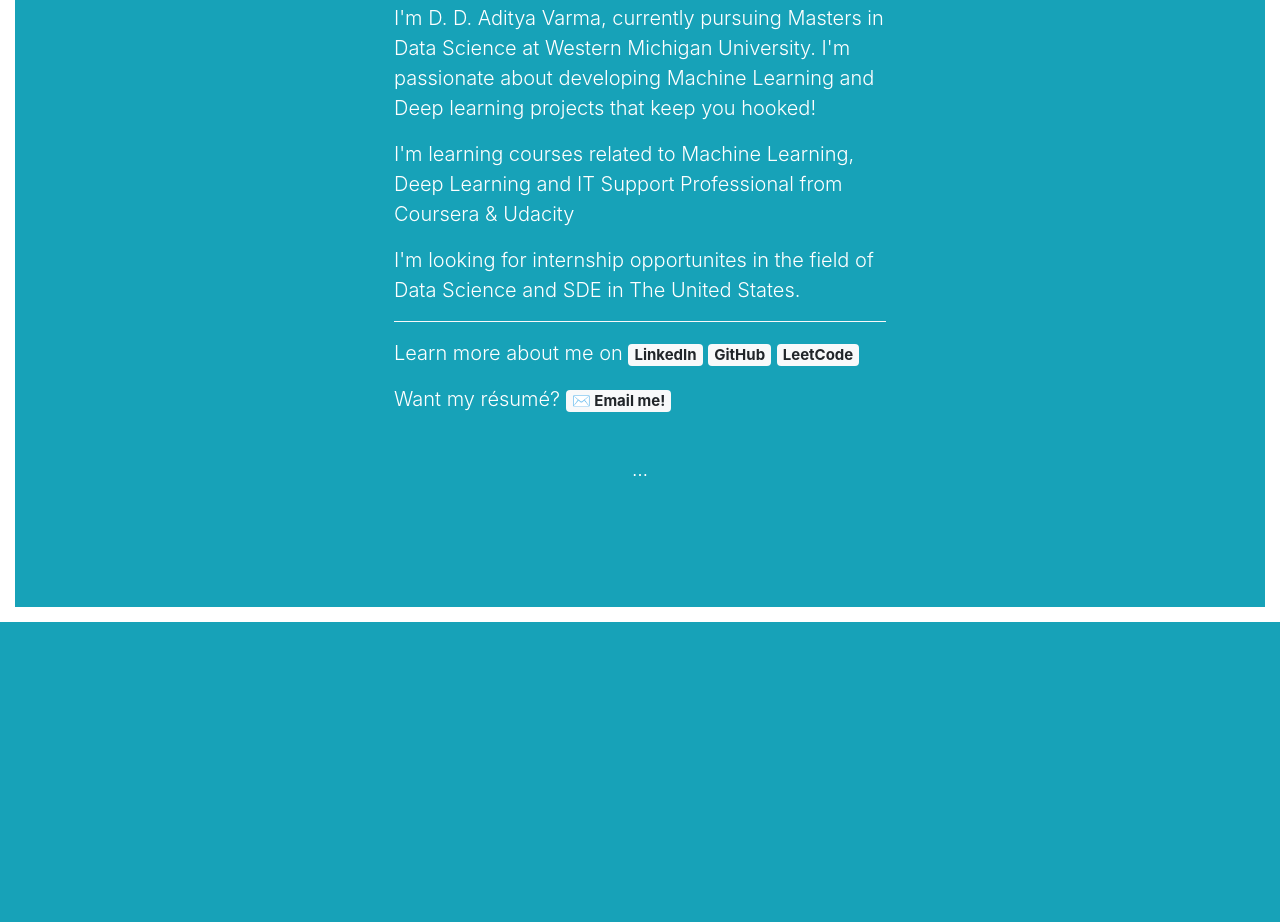
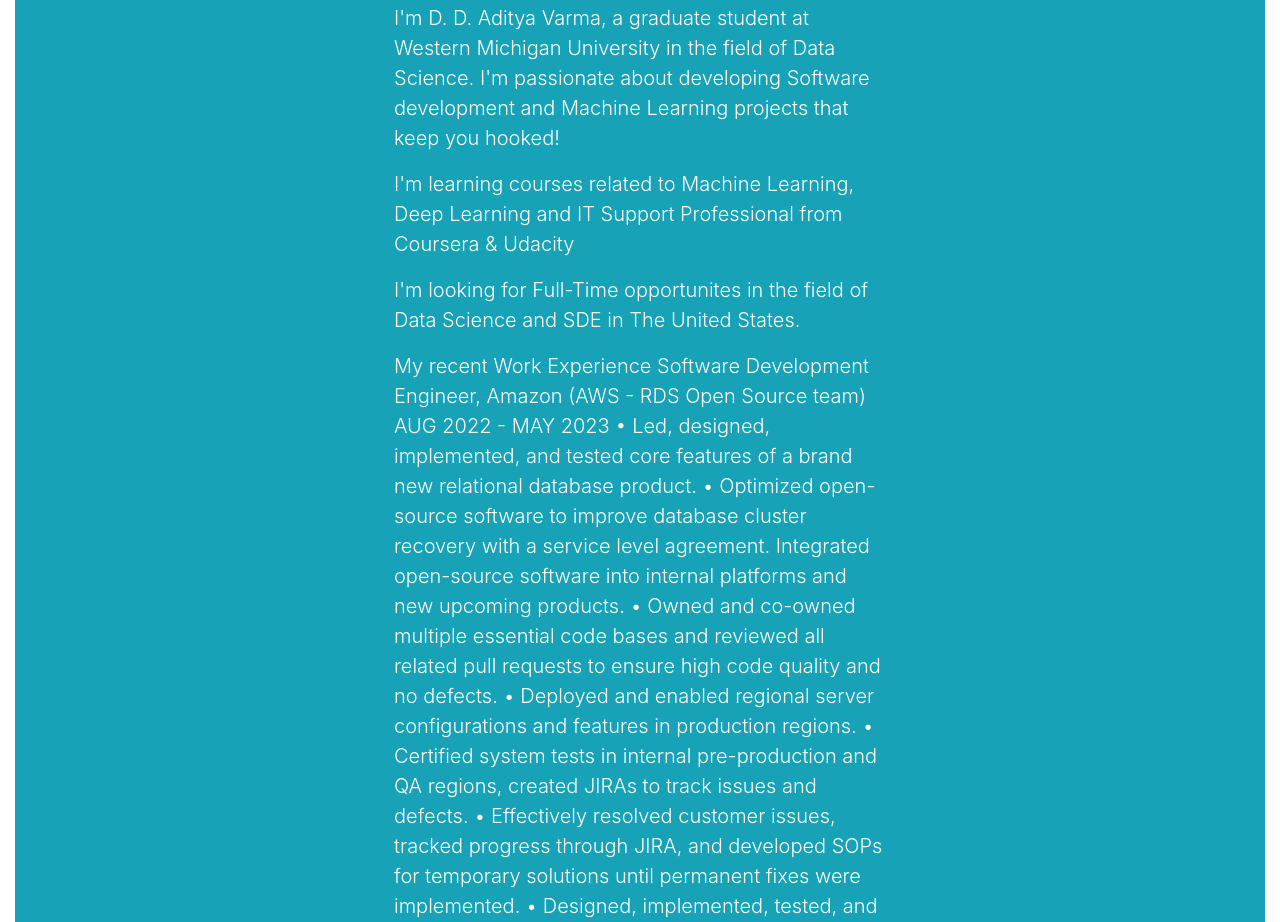
Before and after one commit to ddavarma/ddavarma.github.io, a plain HTML site: page index.html in a window 1280 px wide. Shown: the part 178-1100 px from the top of the page. Before the commit the page ends 800 px from the top, so only its background shows below. Drawn offline with nearby package versions, Linux system fonts and the light colour scheme.

Commit message:
Update index.html

```diff
--- a/index.html
+++ b/index.html
@@ -19,9 +19,29 @@
 			<div class="col-md-6 offset-md-3">
 				<div class="text-white p-4">
 					<h1 class="display-3 mb-2">Hello, world!</h1>
-					<p class="lead">I'm D.&nbsp;D.&nbsp;Aditya&nbsp;Varma, currently pursuing Masters in  Data Science  at Western Michigan University. I'm passionate about developing Machine Learning and Deep learning projects that keep you hooked!</p>
+					<p class="lead">I'm D.&nbsp;D.&nbsp;Aditya&nbsp;Varma, a graduate student at Western Michigan University in the field of Data Science. I'm passionate about developing Software development and Machine Learning projects that keep you hooked!</p>
 					<p class="lead">I'm learning courses related to Machine Learning, Deep Learning and IT Support Professional from Coursera &amp; Udacity</p>
-					<p class="lead">I'm looking for internship opportunites in the field of Data Science and SDE in The United States.</p>
+					<p class="lead">I'm looking for Full-Time opportunites in the field of Data Science and SDE in The United States.</p>
+					<p class="lead">My recent Work Experience
+Software Development Engineer, Amazon (AWS - RDS Open Source team) AUG 2022 - MAY 2023
+• Led, designed, implemented, and tested core features of a brand new relational database product.
+• Optimized open-source software to improve database cluster recovery with a service level agreement. Integrated
+open-source software into internal platforms and new upcoming products.
+• Owned and co-owned multiple essential code bases and reviewed all related pull requests to ensure high code
+quality and no defects.
+• Deployed and enabled regional server configurations and features in production regions.
+• Certified system tests in internal pre-production and QA regions, created JIRAs to track issues and defects.
+• Effectively resolved customer issues, tracked progress through JIRA, and developed SOPs for temporary solutions
+until permanent fixes were implemented.
+• Designed, implemented, tested, and demoed a new extension for RDS-PostgreSQL that allows customers to add
+max_replication_slots.
+• Optimized performance of the extension by 84% from the original implementation. Familiarized with Agile software
+development methodologies.
+• Updated all precheck infliction while perfoming upgrades on DB Instances.
+• We do DBA work on our team, fulfilled responsibilities encompassing all aspects of database administration,
+including database maintenance, performance monitoring, backup and recovery, user management, and query
+optimization.
+• Utilized JAVA with Spring Boot framework, Bash scripting for automation, and occasionally Python.</p>
 					<hr class="m-y-md border-light">
 					<p class="lead">
 						Learn more about me on
@@ -31,7 +51,7 @@
 					</p>
 					<p class="lead">
 						Want my résumé?
-						<a class="badge badge-light" href="mailto:ddavarma@gmail.com" style="position:relative" target="_blank">
+						<a class="badge badge-light" href="mailto:ddavarma@outlook.com" style="position:relative" target="_blank">
 							✉️ Email me!
 						</a>
 					</p>
```
